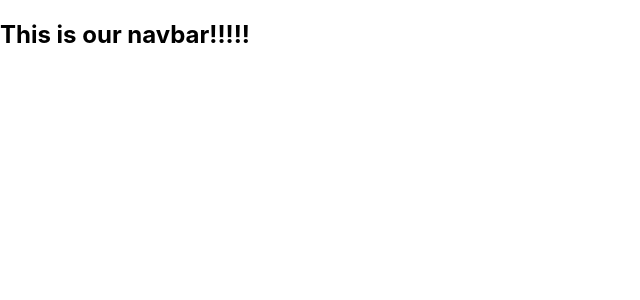
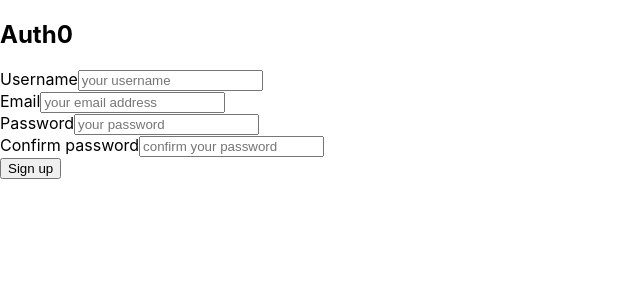
Before and after one commit to monyorojoseph/Auth0, a React (Create React App) app in the folder web/: page /sign-up in a window 1280 px wide. Shown: the top 300 px of the page, without its empty margins (0-640 px from the left). Built offline with nearby package versions, Linux system fonts and the light colour scheme.

Commit message:
added authentication

```diff
--- a/web/src/App.js
+++ b/web/src/App.js
@@ -1,6 +1,14 @@
 import { BrowserRouter, Route, Routes} from 'react-router-dom'
 import Navbar from './components/Navbar';
 import Home from './pages/Home';
+import Settings from './pages/settings/Settings';
+import Profile from './pages/settings/Profile';
+import Notfound from './pages/Notfound';
+import Signin from './pages/authentication/Signin';
+import Signup from './pages/authentication/Signup';
+import Resetpassword from './pages/authentication/Resetpassword';
+import ProtectedRoute from './ProtectedRoute';
+
 
 function App() {
   return (
@@ -9,6 +17,13 @@
         <Navbar />
         <Routes>
           <Route path='/' element={<Home />} />
+          <Route path='settings/' element={<ProtectedRoute><Settings /></ProtectedRoute>}>
+            <Route index element={<Profile />} />
+          </Route>
+          <Route path='sign-in' element={<Signin />} />
+          <Route path='sign-up' element={<Signup />} />
+          <Route path='reset-password' element={<Resetpassword />} />
+          <Route path='*' element={<Notfound />} />
         </Routes>
       </BrowserRouter>
     </div>
--- /dev/null
+++ b/web/src/ProtectedRoute.js
@@ -0,0 +1,13 @@
+import React from 'react';
+import { Navigate, useLocation } from 'react-router-dom';
+
+const ProtectedRoute = (children) => {
+    const token = localStorage.getItem("user_data") ? JSON.parse(localStorage.getItem('user_data')).token : ''
+    const location = useLocation()
+    if (token){
+        return children;
+    }
+    return <Navigate to='/sign-in' state={{ from: location }} replace/>
+};
+
+export default ProtectedRoute;
--- a/web/src/components/Navbar.js
+++ b/web/src/components/Navbar.js
@@ -3,7 +3,7 @@
 const Navbar = () => {
   return (
     <nav>
-      <h1>This is our navbar!!!!!</h1>
+      <h1>Auth0</h1>
     </nav>
   );
 };
--- a/web/src/pages/Home.js
+++ b/web/src/pages/Home.js
@@ -1,9 +1,14 @@
 import React from 'react';
+import { Link } from 'react-router-dom';
 
 const Home = () => {
     return (
         <div>
-            Home
+            <div>
+                <Link to='/settings'><button type="button">Go to settings</button></Link>
+                <Link to='/sign-in'><button type="button">Sign in</button></Link>
+                <Link to='/sign-up'><button type="button">Sign up</button></Link>
+            </div>
         </div>
     );
 };
--- /dev/null
+++ b/web/src/pages/Notfound.js
@@ -0,0 +1,11 @@
+import React from 'react';
+
+const Notfound = () => {
+    return (
+        <div>
+            That page doesn't exist
+        </div>
+    );
+};
+
+export default Notfound;
--- /dev/null
+++ b/web/src/pages/authentication/Resetpassword.js
@@ -0,0 +1,11 @@
+import React from 'react';
+
+const Resetpassword = () => {
+    return (
+        <div>
+            Resetpassword
+        </div>
+    );
+};
+
+export default Resetpassword;
--- /dev/null
+++ b/web/src/pages/authentication/Signin.js
@@ -0,0 +1,47 @@
+import React, {useState} from 'react';
+
+const Signin = () => {
+    const [ data, setData ] = useState({
+        email: '',
+        password: '',
+    })
+
+    const changeHandler = (e)=> {
+        e.persist();
+        setData({
+            ...data,
+            [e.target.name]: e.target.value
+        })
+    }
+
+    const submitHandler = (e)=> {
+        e.preventDefault();
+        console.log(data)
+    }
+
+    return (
+        <div>
+            <div>
+                <form onSubmit={submitHandler}>
+                    <div>
+                        <label>Email</label>
+                        <input type="email" name="email" placeholder="your email address"
+                        value={data.username} onChange={changeHandler}/>
+                    </div>
+
+                    <div>
+                        <label>Password</label>
+                        <input type="password" name="password" placeholder="your password"
+                        value={data.password} onChange={changeHandler}/>
+                    </div>
+
+                    <div>
+                        <button type="submit">Sign in</button>
+                    </div>
+                </form>
+            </div>
+        </div>
+    );
+};
+
+export default Signin;
--- /dev/null
+++ b/web/src/pages/authentication/Signup.js
@@ -0,0 +1,67 @@
+import React, {useState} from 'react';
+import { useNavigate } from 'react-router-dom';
+
+const Signup = () => {
+    const navigate = useNavigate()
+    const [ data, setData ] = useState({
+        username: '',
+        email: '',
+        password: '',
+        confirm_password: ''
+    })
+
+    const changeHandler = (e)=> {
+        e.persist();
+        setData({
+            ...data,
+            [e.target.name]: e.target.value
+        })
+    }
+
+    const submitHandler = (e)=> {
+        e.preventDefault();
+        if (data.password === data.confirm_password){
+            const user = {email:data.email, username:data.username, password:data.password}
+            // save to localhost
+            localStorage.setItem('user_data', JSON.stringify(user))
+            navigate('/sign-in')
+        }
+    }
+    return (
+        <div>
+            <div>
+                <form onSubmit={submitHandler}>
+                    <div>
+                        <label>Username</label>
+                        <input type="text" name="username" placeholder="your username"
+                        value={data.username} onChange={changeHandler}/>
+                    </div>
+
+                    <div>
+                        <label>Email</label>
+                        <input type="email" name="email" placeholder="your email address"
+                        value={data.email} onChange={changeHandler}/>
+                    </div>
+
+                    <div>
+                        <label>Password</label>
+                        <input type="password" name="password" placeholder="your password"
+                        value={data.password} onChange={changeHandler}/>
+                    </div>
+
+                    <div>
+                        <label>Confirm password</label>
+                        <input type="password" name="confirm_password" placeholder="confirm your password"
+                        value={data.confirm_password} onChange={changeHandler}/>
+                    </div>
+
+                    <div>
+                        <button type="submit">Sign up</button>
+                    </div>
+                </form>
+            </div>
+        </div>
+    );
+};
+
+export default Signup;
--- /dev/null
+++ b/web/src/pages/settings/Changerpassword.js
@@ -0,0 +1,11 @@
+import React from 'react';
+
+const Changerpassword = () => {
+    return (
+        <div>
+            Changerpassword
+        </div>
+    );
+};
+
+export default Changerpassword;
--- /dev/null
+++ b/web/src/pages/settings/Profile.js
@@ -0,0 +1,12 @@
+import React from 'react';
+import ChangePassword from './Changerpassword';
+const Profile = () => {
+    return (
+        <div>
+            Profile
+            <ChangePassword />
+        </div>
+    );
+};
+
+export default Profile;
--- /dev/null
+++ b/web/src/pages/settings/Settings.js
@@ -0,0 +1,17 @@
+import React from 'react';
+import { Outlet } from 'react-router-dom';
+
+const Settings = () => {
+    return (
+        <div>
+            <div>
+                <button type="button">Sign out</button>
+            </div>
+            <div>
+                <Outlet />
+            </div>
+        </div>
+    );
+};
+
+export default Settings;
```
